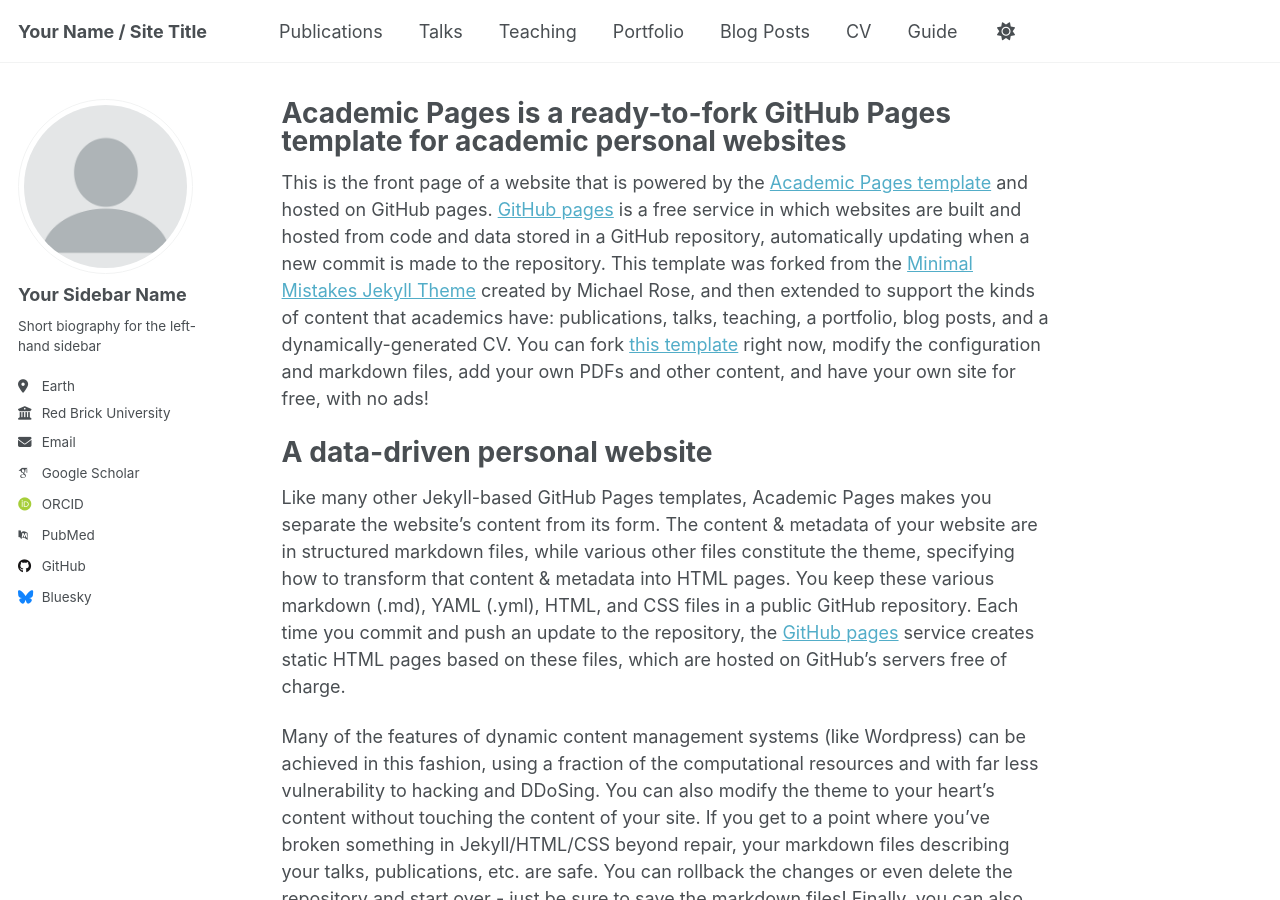
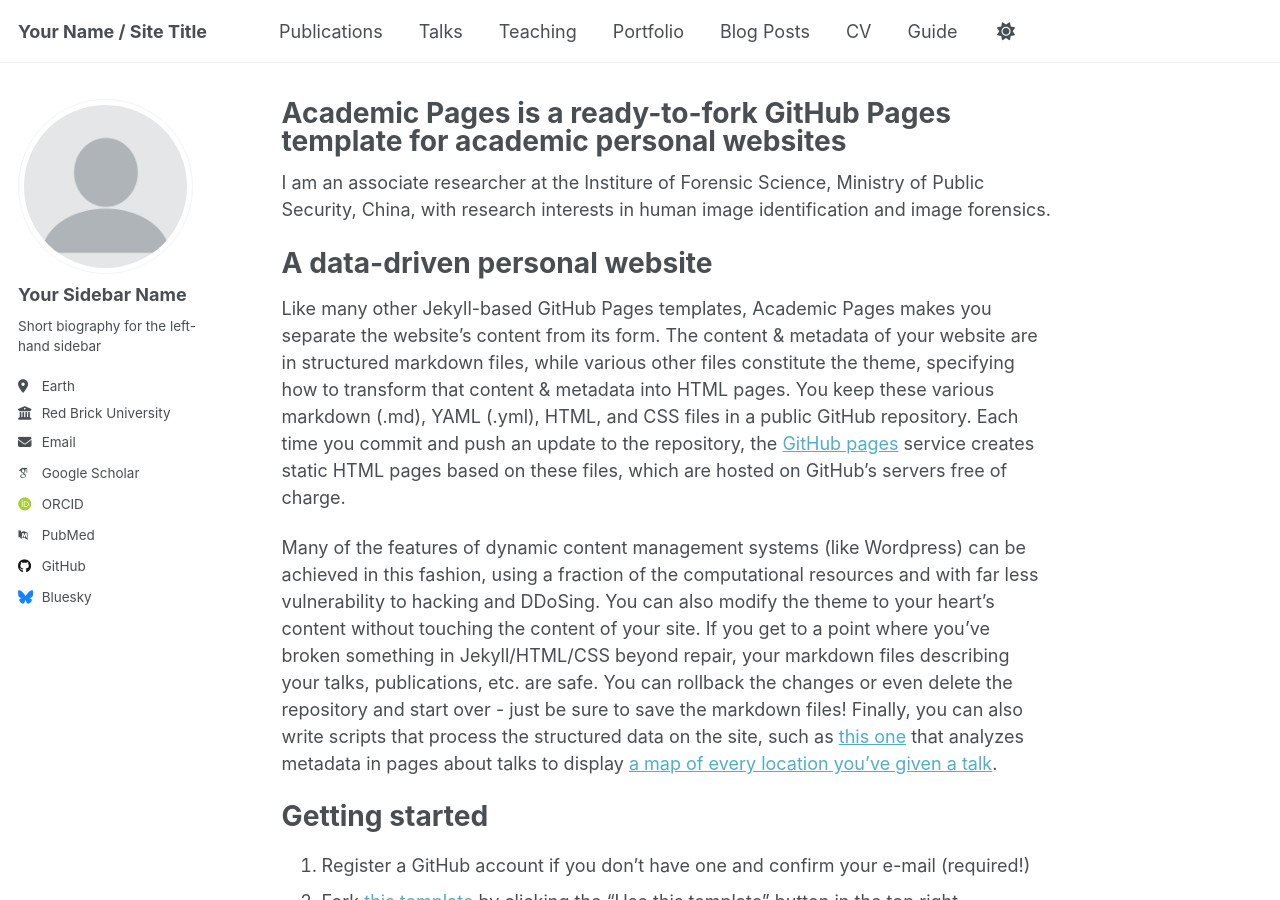
Before and after one commit to montoyaoo/xielanchi, a Jekyll site: the page built from _pages/about.md, in a window 1280 px wide and 900 px high. Built offline with Jekyll 4.4.1, drawn with Linux system fonts in a browser that asks for light colours; some web fonts are replaced.

Commit message:
Update about.md

```diff
--- a/_pages/about.md
+++ b/_pages/about.md
@@ -7,7 +7,7 @@ redirect_from:
   - /about.html
 ---
 
-This is the front page of a website that is powered by the [Academic Pages template](https://github.com/academicpages/academicpages.github.io) and hosted on GitHub pages. [GitHub pages](https://pages.github.com) is a free service in which websites are built and hosted from code and data stored in a GitHub repository, automatically updating when a new commit is made to the repository. This template was forked from the [Minimal Mistakes Jekyll Theme](https://mmistakes.github.io/minimal-mistakes/) created by Michael Rose, and then extended to support the kinds of content that academics have: publications, talks, teaching, a portfolio, blog posts, and a dynamically-generated CV. You can fork [this template](https://github.com/academicpages/academicpages.github.io) right now, modify the configuration and markdown files, add your own PDFs and other content, and have your own site for free, with no ads!
+I am an associate researcher at the  Institure of Forensic Science, Ministry of Public Security, China, with research interests in human image identification and image forensics.
 
 A data-driven personal website
 ======
```
